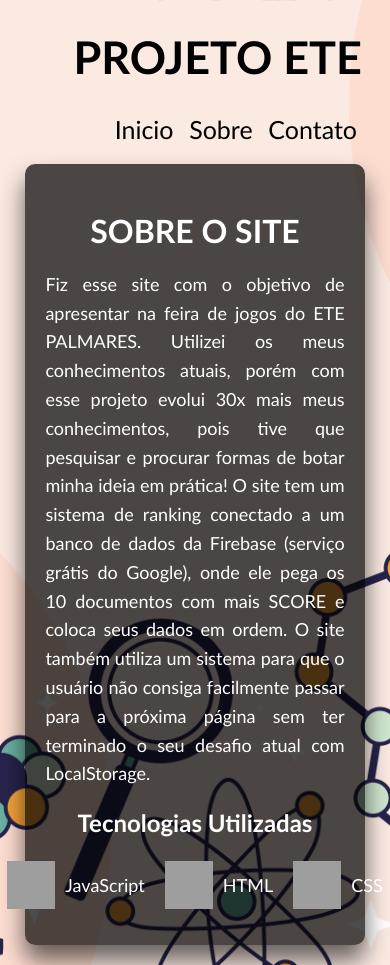
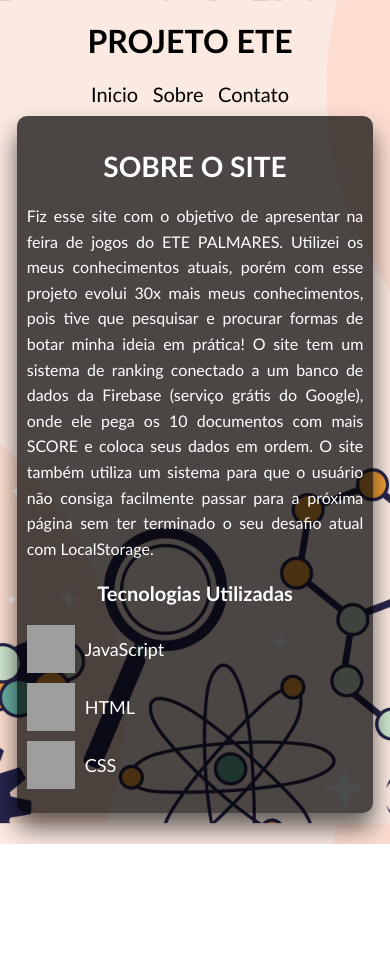
Before and after one commit to JohnJohn081/PROJETO-ETE, a plain HTML site: page sobre.html in a window 390 px wide. After the commit the page ends 844 px from the top, so only its background shows below. Drawn offline with Linux system fonts and the light colour scheme; grey boxes are pictures that could not be loaded.

Commit message:
auto ajuste mobile

```diff
--- a/styles.css
+++ b/styles.css
@@ -298,3 +298,75 @@ ul {
       #fd1f1f
     );
 }
+
+
+@media (max-width: 600px) {
+    /* Adicione aqui o código necessário para ajustes específicos para telas de celulares */
+    body {
+        background: url(imagens/fundo.jpg);
+        background-size: cover;
+        background-position: center;
+        font-size: 14px;
+    }
+
+    #home {
+        text-align: center;
+        font-size: 18px;
+        padding-right: 10px;
+    }
+
+    #home h1 {
+        font-size: 32px;
+        text-align: center;
+        color: #000;
+    }
+
+    #home a {
+        font-size: 20px;
+        margin-top: 0;
+    }
+
+    #sobre {
+        width: 90%;
+        margin: 10px auto;
+        padding: 10px;
+    }
+
+    #sobre h2 {
+        font-size: 28px;
+    }
+
+    #sobre p {
+        font-size: 16px;
+    }
+
+    #sobre h3 {
+        font-size: 20px;
+    }
+
+    #sobre ul {
+        flex-direction: column;
+        gap: 10px;
+        padding: 0;
+    }
+
+    .container {
+        flex-direction: column;
+        align-items: center;
+    }
+
+    .login-box,
+    .ranking-box {
+        width: 90%;
+        padding: 20px;
+    }
+
+    .example-2 {
+        justify-content: center;
+        margin-top: 10px;
+    }
+
+    .example-2 .icon-content {
+        margin: 10px 0;
+    }
+}
```
